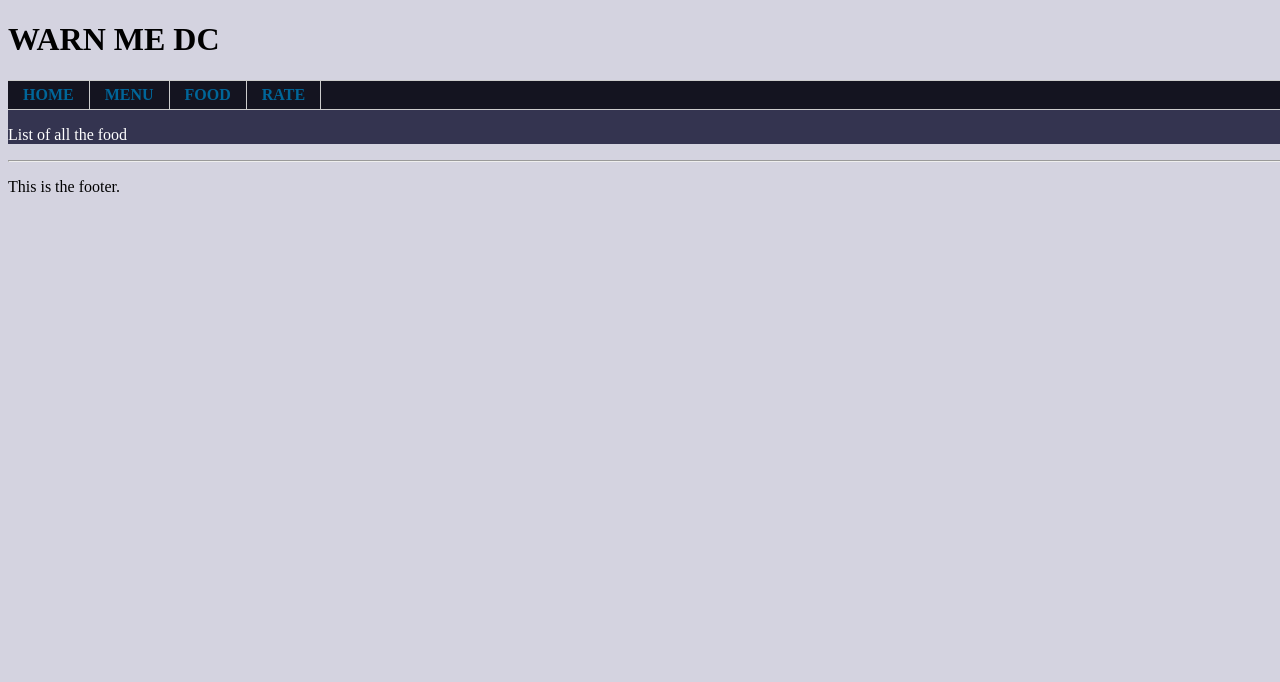
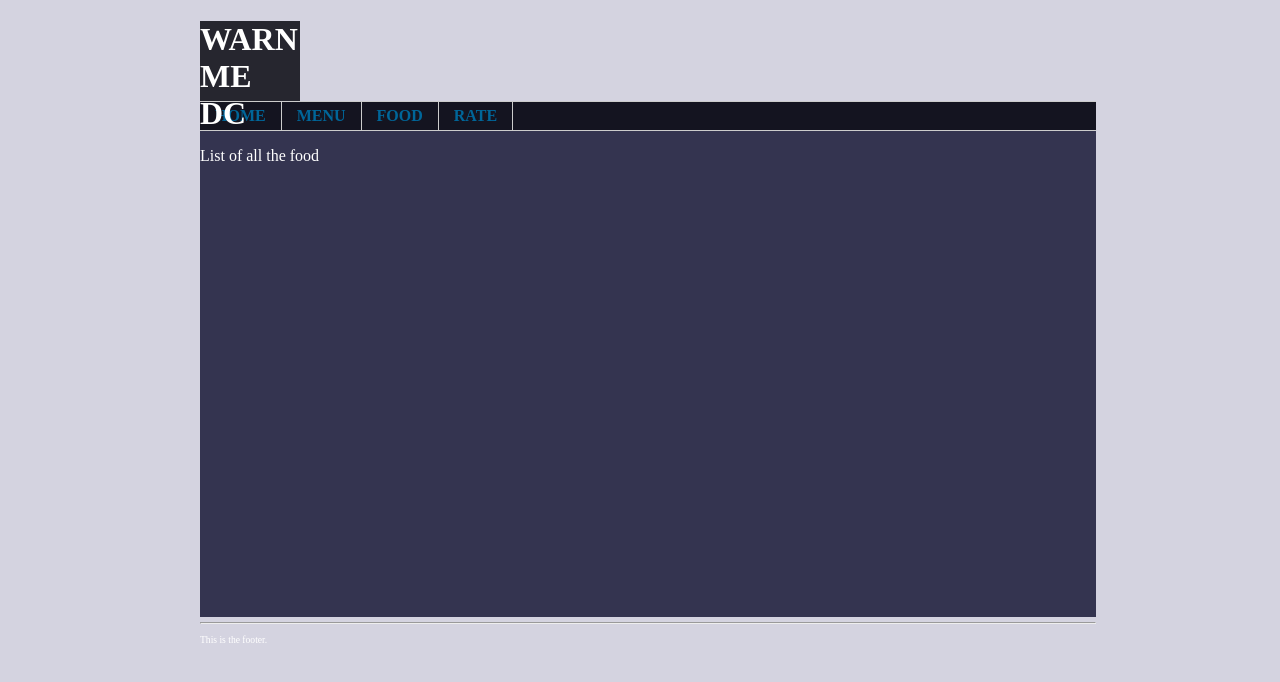
Before and after one commit to DenerosArmy/warnme-dc, a Django app: template main/templates/food.html in a window 1280 px wide. Shown: the top 682 px of the page. Run offline with Django 3.2, Linux system fonts and the light colour scheme; the template is opened without the code that fills it, so the values that code supplies are empty; parts of the project's set-up code (start-up, migrations or seed data) failed here and were passed over.

Commit message:
updated stylesheet

```diff
--- a/main/static/base.css
+++ b/main/static/base.css
@@ -1,17 +1,24 @@
 body {
   width: 100%;
   background-color: #D4D3E0;
-    color: #FFFFFF:
-    vertical-align: baseline; }
-.center {
-    margin-left: auto;
-    margin-right:auto;
+  color: #FFFFFF; }
+#title {
+  width: 100px;
+  height: 80px;
+  background-color: #26262F; }
+#center {
+  margin: auto;
   width: 70%; }
 #wrap {
+  margin: auto;
   background-color: #343450;
   color: #FFFFFF;
   width: 100%;
-    }
+  height: 500px; }
+#footer {
+  clear:both;
+  font-size: 0.6em;
+  position: static; }
 #nav {
   width: 100%;
   float: left;
```
Lines whose indentation alone changed are shown as unchanged.
